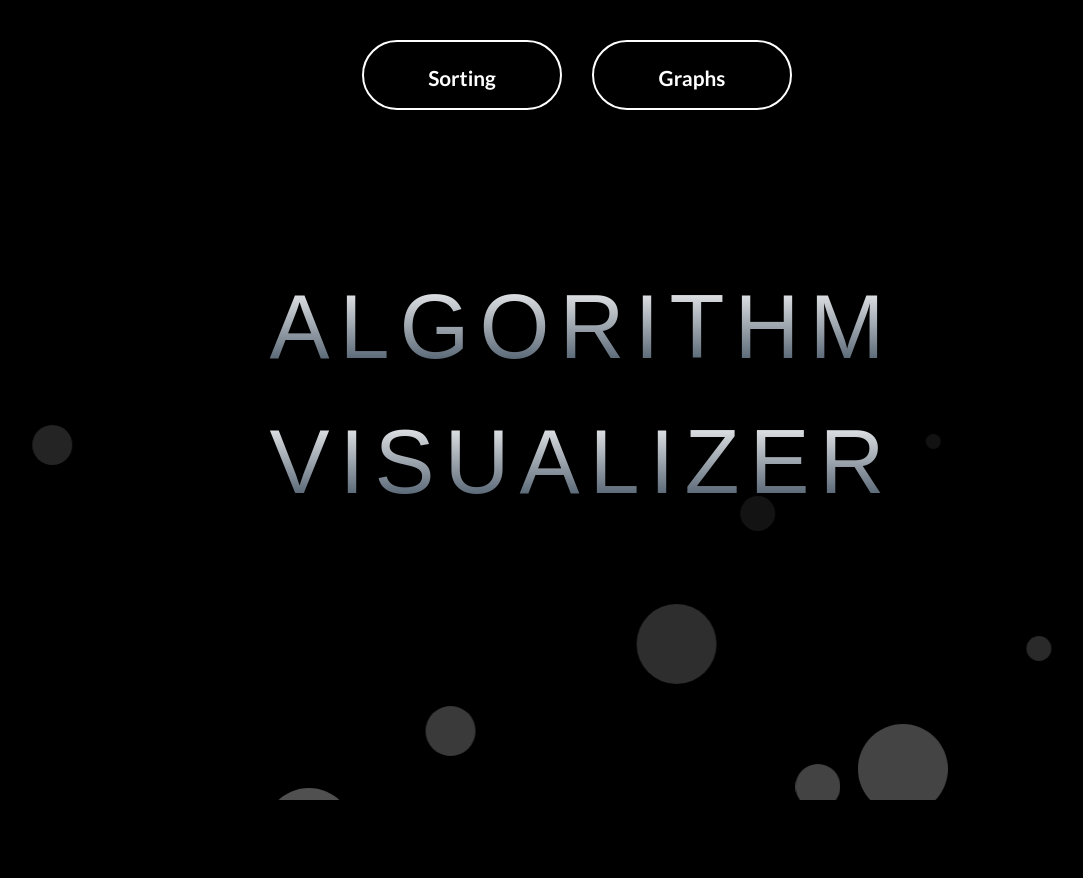
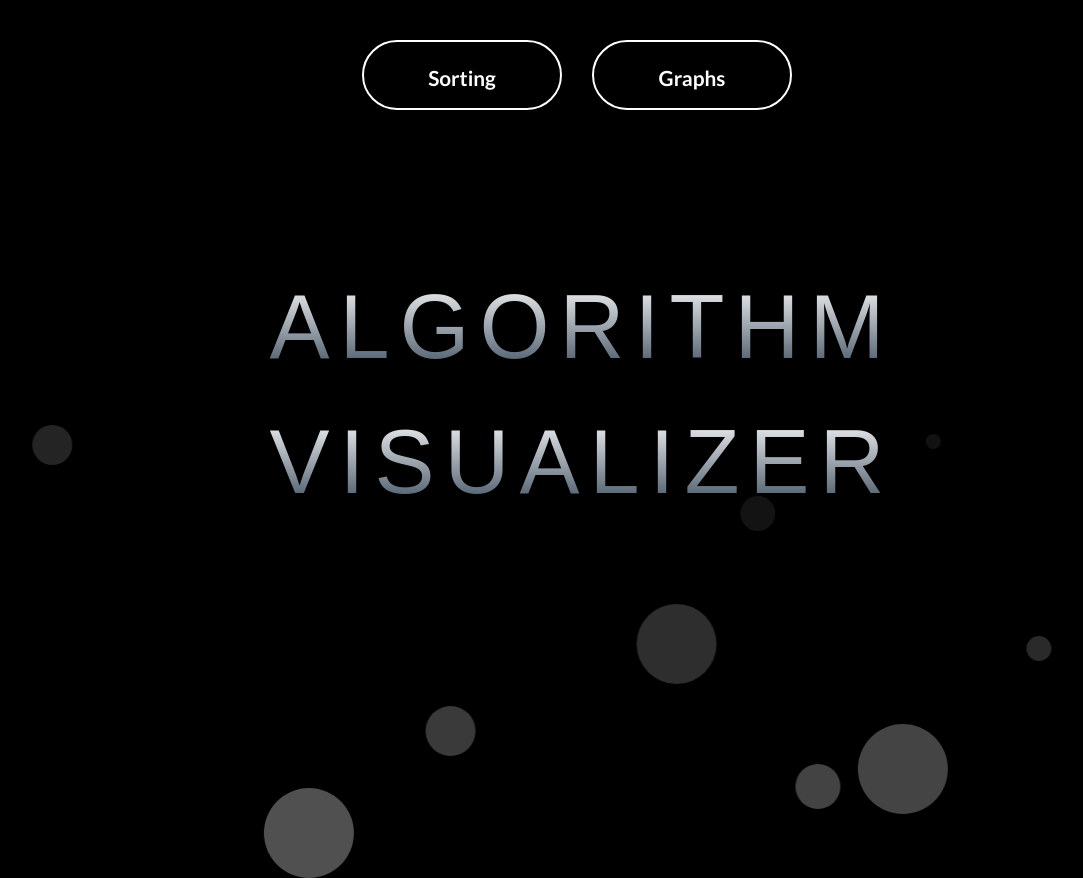
Before and after one commit to anish-kondepudi/AlgorithmVisualizer, a React (Create React App) app in the folder algorithm_visualizer/: page / in a window 1280 px wide. Shown: the whole page, without its empty margins (63-1146 px from the left). Before the commit the page ends 800 px from the top, so only its background shows below. Built offline with nearby package versions, Linux system fonts and the light colour scheme.

Commit message:
few changes to make it neater

```diff
--- a/algorithm_visualizer/src/pages/LandingPage.js
+++ b/algorithm_visualizer/src/pages/LandingPage.js
@@ -4,9 +4,7 @@ export const LandingPage = () => {
 
   return (
 
-    <div className="landingPage">
-    <div className="bubbles">
-
+    <div className="landingPage bubbles">
         {/* Navigation Buttons to Algorithms Visualizers */}
         <div id="navigation">
           <button className="btn" onClick={event =>  window.location.href='/sorting'}>Sorting</button>
@@ -20,18 +18,8 @@ export const LandingPage = () => {
         </div>
 
         {/* Bubbles*/}
-        <div class="bubble"></div>
-        <div class="bubble"></div>
-        <div class="bubble"></div>
-        <div class="bubble"></div>
-        <div class="bubble"></div>
-        <div class="bubble"></div>
-        <div class="bubble"></div>
-        <div class="bubble"></div>
-        <div class="bubble"></div>
-        <div class="bubble"></div>
+        {[...Array(10)].map((e, i) => <div class="bubble" key={i}></div>)}
 
-    </div>
     </div>
   );
 }
--- a/algorithm_visualizer/src/pages/SortingPage.js
+++ b/algorithm_visualizer/src/pages/SortingPage.js
@@ -22,16 +22,21 @@ export const SortingPage = () => {
   // Returns randomized array
   const randomArray = () => {
     const array = [];
-    for (let i=0; i<NUM_BARS; i++) {
-      array.push(getRandomInt(5,500));
+    for (let i=1; i<=NUM_BARS; i++) {
+      array.push(i);
     }
-    return array;
+
+    for (var i = array.length - 1; i > 0; i--) {
+      var j = Math.floor(Math.random() * (i + 1));
+      var temp = array[i];
+      array[i] = array[j];
+      array[j] = temp;
+    }
+    return array.map(x => x*5);
   }
 
   // Create randomized array upon launch of page
-  const [arr, setArr] = useState(() => {
-      return randomArray();
-  })
+  const [arr, setArr] = useState(randomArray());
 
   // Resets array with default color and randomized values
   const resetArray = () => {
```
